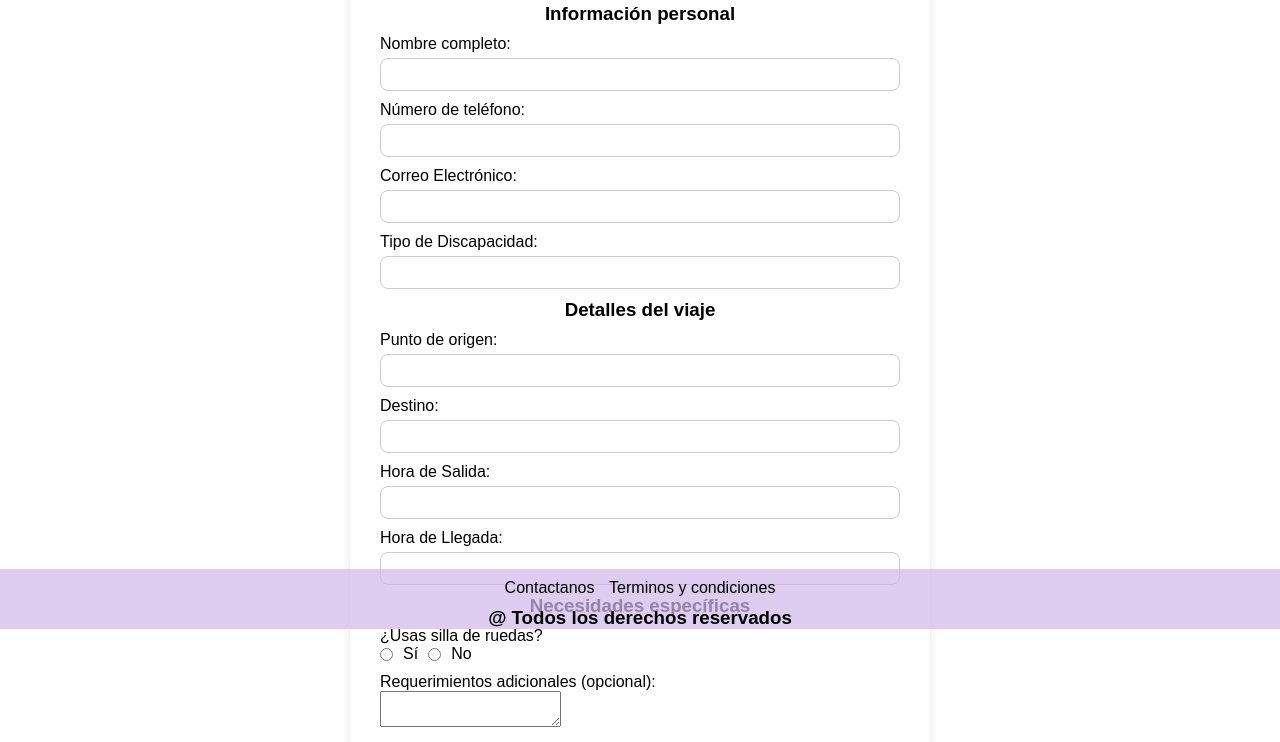
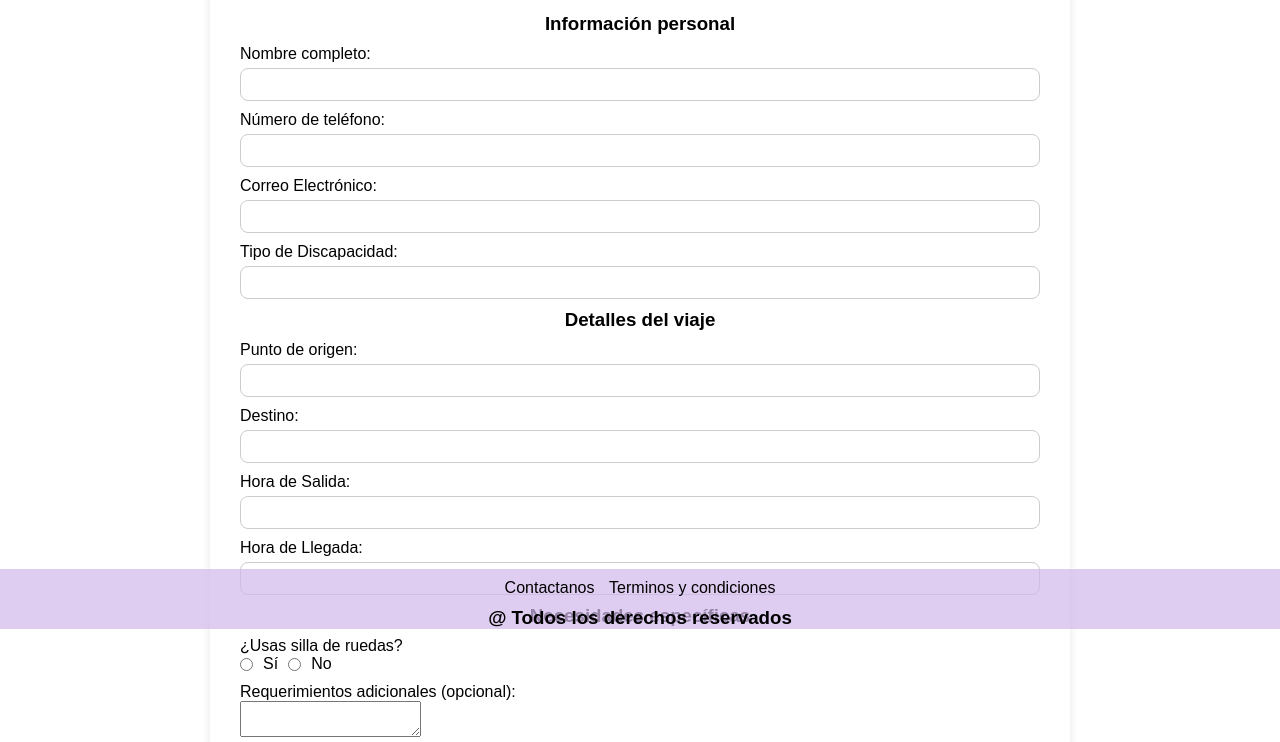
Before and after one commit to DFafnir/Easy_moved, a plain HTML site: page servicio.html in a window 1280 px wide. Shown: the part 171-913 px from the top of the page. Drawn offline with Linux system fonts and the light colour scheme.

Commit message:
Actualización formulario

```diff
--- a/css/estilosMain.css
+++ b/css/estilosMain.css
@@ -48,7 +48,7 @@ footer{
     padding-top: 10px;
     text-align: center;
     font-family: Arial, Helvetica, sans-serif;
-    position:fixed;
+    position: fixed;
     bottom: 0;
     width: 100%;
     background-color: rgba(210, 186, 236, 0.712);
--- a/css/servicio.css
+++ b/css/servicio.css
@@ -1,12 +1,13 @@
+body{
 
+}
 section{
     padding-top: 4%;
 }
 .formulario {
     background: #fff;
-    width: 520px;
     margin: 20px auto;
-    padding: 20px 30px;
+    padding: 30px 30px;
     max-width: 800px;
     border-radius: 8px;
     box-shadow: 0 4px 10px rgba(0, 0, 0, 0.1);
```
